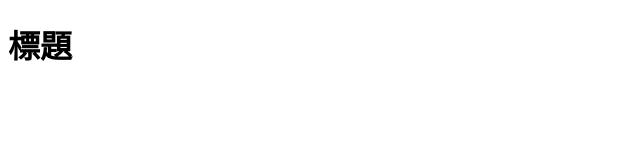
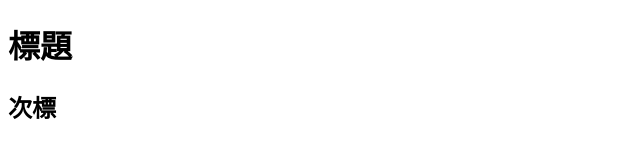
Before and after one commit to YushengChou/tfd105, a plain HTML site: page index.html in a window 1280 px wide. Shown: the whole page, without its empty margins (0-640 px from the left). Drawn offline with Linux system fonts and the light colour scheme.

Commit message:
增加次標

```diff
--- a/index.html
+++ b/index.html
@@ -9,6 +9,7 @@
 <body>
     <div class="wrapper">
         <h1>標題</h1>
+        <h2>次標</h2>
 
     </div>
 
```
